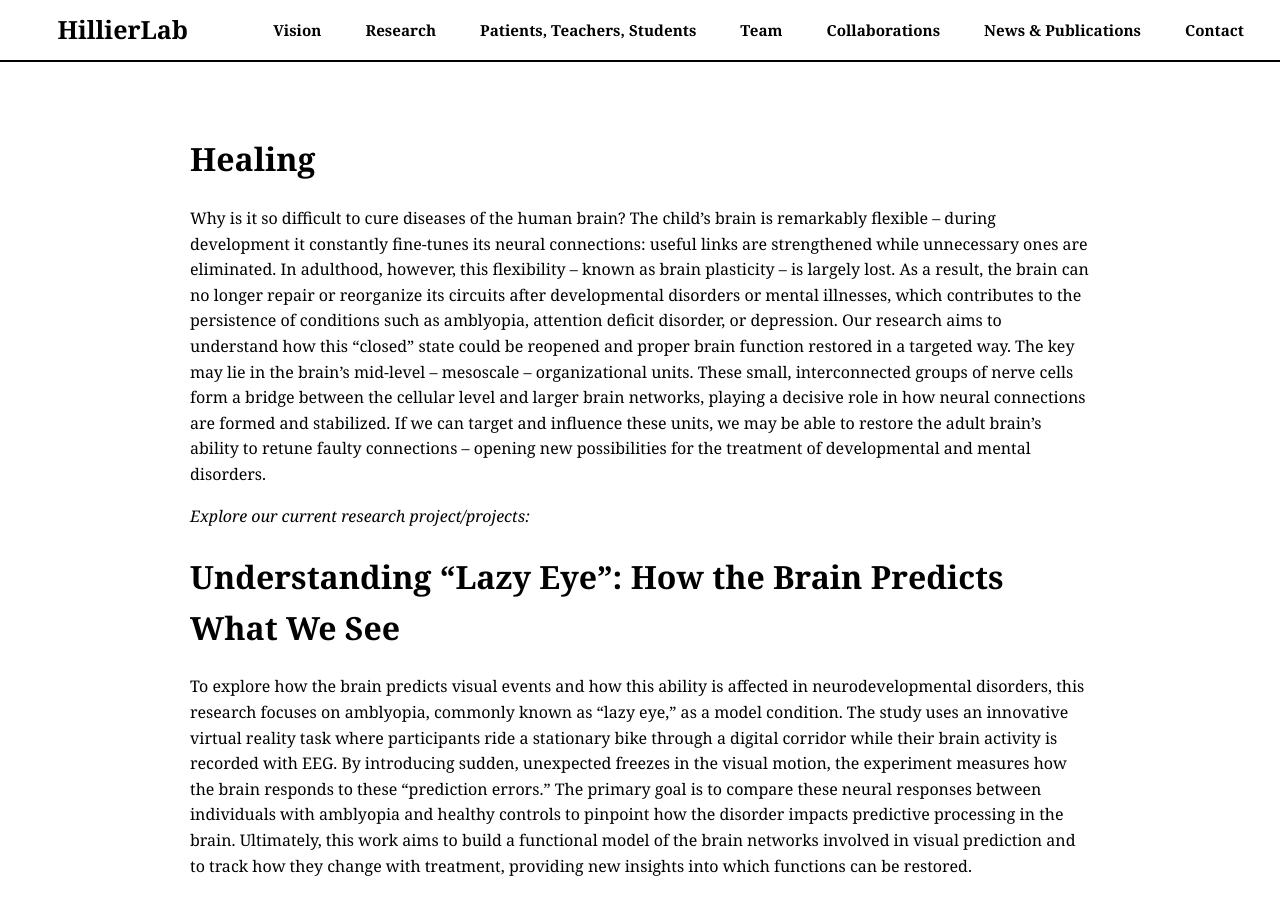
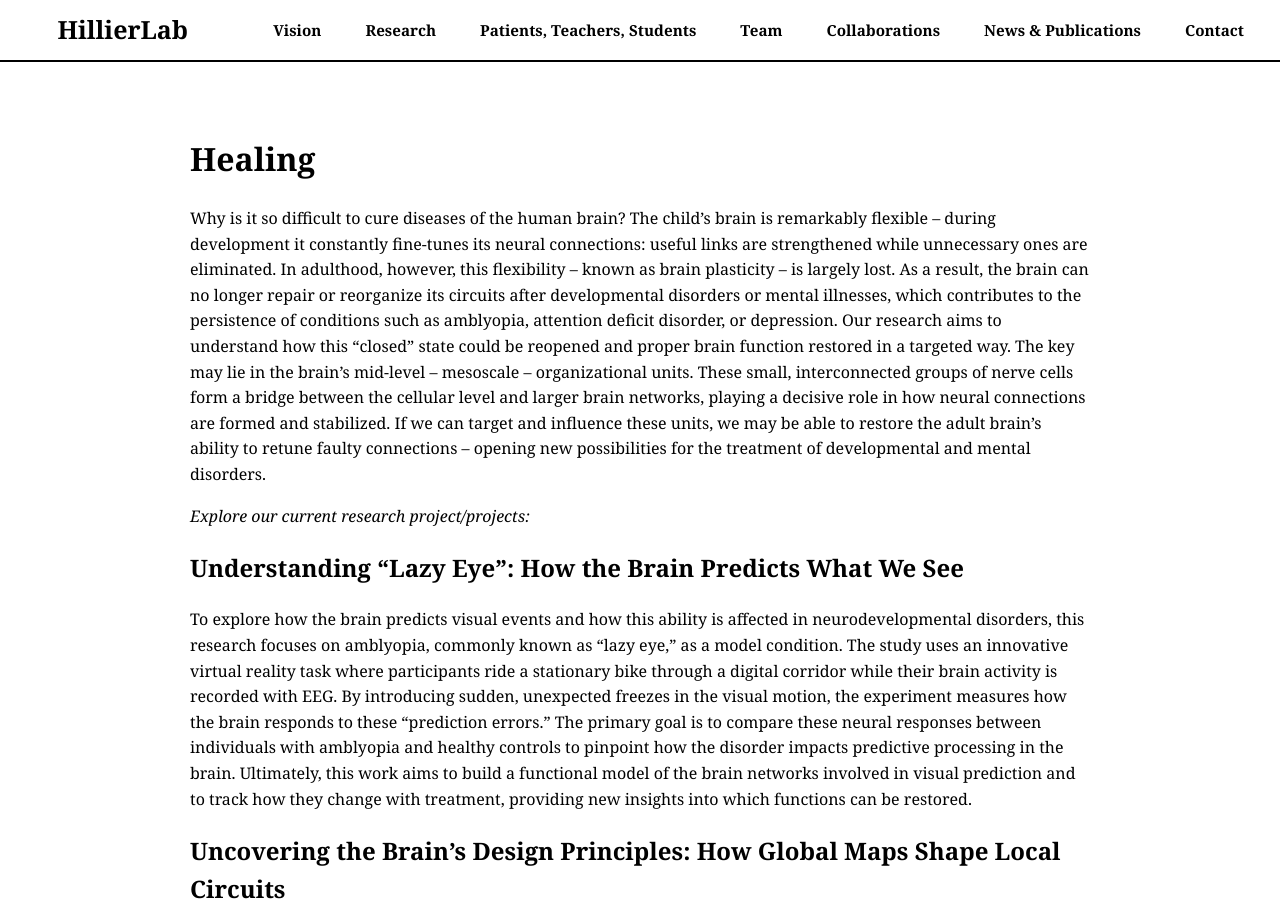
Before and after one commit to dzsano/rottenbillerdavid.github.io, a Jekyll site: the page built from healing.md, in a window 1280 px wide and 900 px high. Built offline with Jekyll 4.4.1, drawn with Linux system fonts in a browser that asks for light colours.

```diff
--- a/healing.md
+++ b/healing.md
@@ -10,15 +10,15 @@ If we can target and influence these units, we may be able to restore the adult
 
 *Explore our current research project/projects:*
 
-# Understanding "Lazy Eye": How the Brain Predicts What We See
+## Understanding "Lazy Eye": How the Brain Predicts What We See
 
 To explore how the brain predicts visual events and how this ability is affected in neurodevelopmental disorders, this research focuses on amblyopia, commonly known as "lazy eye," as a model condition. The study uses an innovative virtual reality task where participants ride a stationary bike through a digital corridor while their brain activity is recorded with EEG. By introducing sudden, unexpected freezes in the visual motion, the experiment measures how the brain responds to these "prediction errors." The primary goal is to compare these neural responses between individuals with amblyopia and healthy controls to pinpoint how the disorder impacts predictive processing in the brain. Ultimately, this work aims to build a functional model of the brain networks involved in visual prediction and to track how they change with treatment, providing new insights into which functions can be restored.
 
-# Uncovering the Brain's Design Principles: How Global Maps Shape Local Circuits
+## Uncovering the Brain's Design Principles: How Global Maps Shape Local Circuits
 
 A fundamental challenge in neuroscience is understanding how the brain organizes itself to process the vast amount of information in the visual world, especially in animals with sharp sight. The visual cortex contains specialized maps for different stimulus features, such as an object's location in space and its orientation, but how these maps are arranged in three dimensions and interact has been poorly understood. This research employs high-resolution functional ultrasound imaging (fUSI), a technique that allows for detailed 3D mapping of brain activity across multiple scales—from entire cortical areas down to fine-grained functional structures. The key finding is that the brain's large-scale map for visual space directly shapes the local patterns of neurons that detect orientation. This discovery provides crucial insight into the design principles of the visual system, explaining how it balances the need for a continuous global picture with the processing of fine local details.
 
-# High-Resolution 3D Brain Mapping with Functional Ultrasound Imaging
+## High-Resolution 3D Brain Mapping with Functional Ultrasound Imaging
 
 A persistent challenge in neuroscience is that traditional imaging techniques force a difficult trade-off: they can capture either high-resolution detail over a very small area or a broad view with low resolution. This limitation has made it difficult to fully map the intricate, three-dimensional 'mesoscale' architecture of the visual cortex, where complex circuits for processing sight are organized. To overcome this hurdle, this research employs a novel 3D functional ultrasound imaging (fUSI) method, a cutting-edge approach designed to generate high-resolution maps of brain activity across large volumes with excellent temporal precision, effectively resolving the classic trade-off. Applying this technique to the cat's visual cortex, the study has successfully created detailed 3D reconstructions of functional maps for retinotopy and orientation preference, and has even identified specific features like orientation singularities, also known as pinwheels. This work provides an unprecedented window into the complex organization of neural circuits, significantly advancing our ability to understand how the brain processes visual information.
 
```
